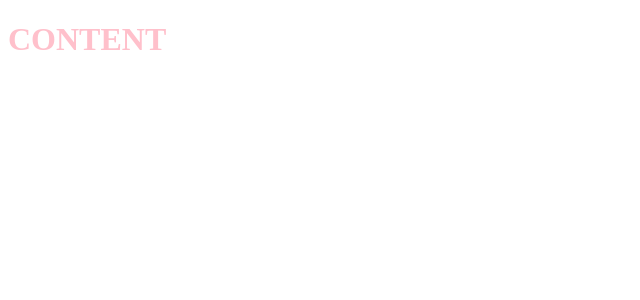
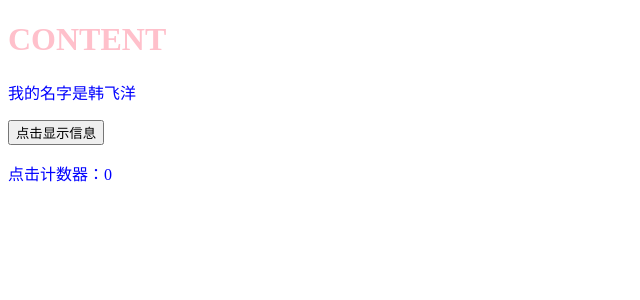
Before and after one commit to hfyZone/vue3_learn, a Vue app: page / in a window 1280 px wide. Shown: the top 300 px of the page, without its empty margins (0-640 px from the left). Built offline with nearby package versions, Linux system fonts and the light colour scheme.

Commit message:
ref定义响应式基础数据

```diff
--- a/src/App.vue
+++ b/src/App.vue
@@ -1,12 +1,18 @@
 <template>
   <div class="app">
     <h1>CONTENT</h1>
+    <Person/>
   </div>
 </template>
 
 <script lang="ts">
+import Person from "@/components/Person.vue";
+
 export default {
-  name: 'App'// 组件的名字
+  name: 'App',// 组件的名字
+  components:{// 注册vue组件
+    Person
+  }
 }
 </script>
 
--- /dev/null
+++ b/src/components/Person.vue
@@ -0,0 +1,48 @@
+<template>
+  <div class="person">
+    <p>我的名字是{{ name }}</p>
+    <button @click="showInfo">点击显示信息</button>
+    <p @click="changeCounter">点击计数器：{{counter}}</p>
+  </div>
+</template>
+
+<!-- <script lang="ts">-->
+<!--export default {-->
+<!--  name: 'Person',-->
+<!--  setup() {-->
+<!--    let name = "韩飞洋";-->
+<!--    let myInfo = "我在地球居住";-->
+<!--    function showInfo() {-->
+<!--      alert(myInfo);-->
+<!--    }-->
+<!--    return {name, showInfo}-->
+<!--  }-->
+<!--}-->
+<!--</script>-->
+
+<!--setup语法糖写法：-->
+<!--<script lang="ts">-->
+<!--export default {-->
+<!--  name:"Person"-->
+<!--}-->
+<!--</script>-->
+<!--上下两处必须保持语言类型一致，切内容不可合并-->
+<script lang="ts" setup>
+import {ref} from 'vue';
+
+let name = "韩飞洋";
+let myInfo = "我在地球居住";
+let counter = ref(0);//ref包裹的数据为响应式
+function showInfo() {
+  alert(myInfo);
+}
+function changeCounter() {
+  counter.value ++;// 通过.value访问ref包裹的响应式数据
+}
+</script>
+
+<style>
+.person {
+  color: blue;
+}
+</style>
```
Also changed, not shown: 1 other file (tests, documents, lock files or other folders).
